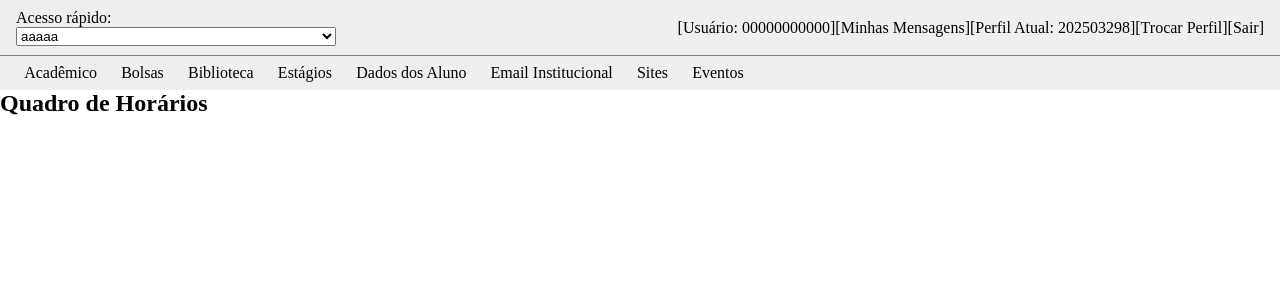
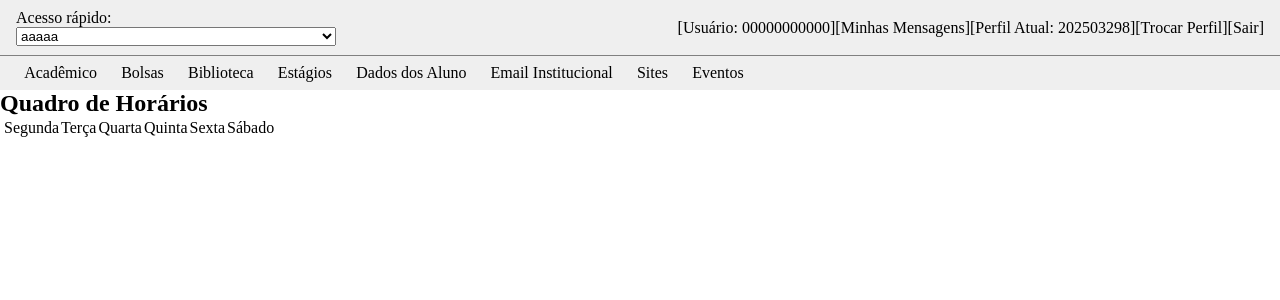
Before and after one commit to ufjf-dcc207/ufjf-dcc207-2024-3-a-atv02-VanessaTrajano, a React (Vite) app: page / in a window 1280 px wide. Shown: the top 300 px of the page. Built offline with nearby package versions, Linux system fonts and the light colour scheme.

Commit message:
Cria componente LinhaTabela

```diff
--- /dev/null
+++ b/src/components/LinhaTabela.tsx
@@ -0,0 +1,25 @@
+type Props ={
+    cel1: string;
+    cel2: string;
+    cel3: string;
+    cel4: string;
+    cel5: string;
+    cel6: string;
+    cel7: string;
+}
+
+function LinhaTabela({cel1, cel2, cel3, cel4, cel5, cel6, cel7}:Props) {
+  return (
+    <tr>
+      <td>{cel1}</td>
+      <td>{cel2}</td>
+      <td>{cel3}</td>
+      <td>{cel4}</td>
+      <td>{cel5}</td>
+      <td>{cel6}</td>
+      <td>{cel7}</td>
+    </tr>
+  );
+}
+
+export default LinhaTabela;
--- a/src/components/QuadroHorarios.tsx
+++ b/src/components/QuadroHorarios.tsx
@@ -1,28 +1,14 @@
+import LinhaTabela from "./LinhaTabela";
+
 function QuadroHorarios() {
   return (
     <>
       <h2>Quadro de Horários</h2>
 
       <section>
-        <div>
-          <div></div> {/* dias da semana */}
-          <div></div> {/* 7h */}
-          <div></div> {/* 8h */}
-          <div></div> {/* 9h */}
-          <div></div> {/* 10h */}
-          <div></div> {/* 11h */}
-          <div></div> {/* 12h */}
-          <div></div> {/* 13h */}
-          <div></div> {/* 14h */}
-          <div></div> {/* 15h */}
-          <div></div> {/* 16h */}
-          <div></div> {/* 17h */}
-          <div></div> {/* 18h */}
-          <div></div> {/* 19h */}
-          <div></div> {/* 20h */}
-          <div></div> {/* 21h */}
-          <div></div> {/* 22h */}
-        </div>
+        <table>
+          <LinhaTabela cel1="" cel2="Segunda" cel3="Terça" cel4="Quarta" cel5="Quinta" cel6="Sexta" cel7="Sábado"/>
+        </table>
         <div></div> {/* turmas com horarios livres */}
       </section>
     </>
```
